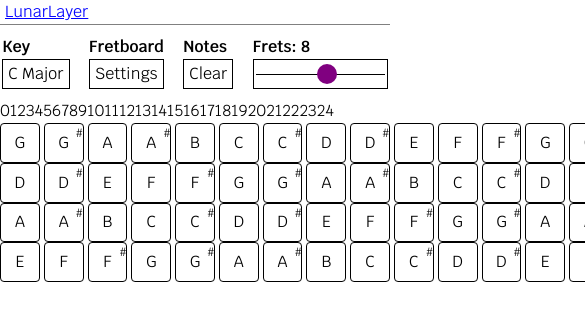
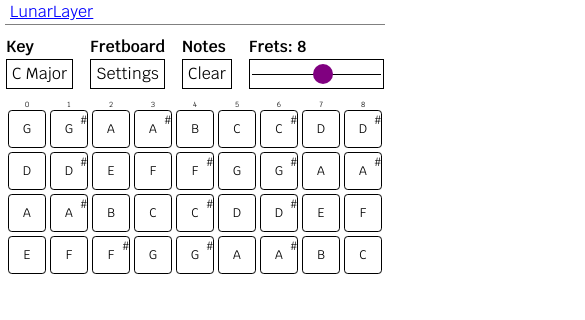
Before and after one commit to LunarLayer/Chord-scale-finder, a React (Create React App) app: page / in a window 390 px wide. Shown: the top 320 px of the page, 585 px wide, since content can reach past the window. Built offline with nearby package versions, Linux system fonts and the light colour scheme.

Commit message:
Fretboard
-Added fret numbering
-Fixed bug, pixel rounding
-Fixed, not all frets were present under 600px

```diff
--- a/src/basics/basics.scss
+++ b/src/basics/basics.scss
@@ -7,19 +7,20 @@
 
   // Notes
   --note_min_width: 20;
+  --note_width: 45;
   --note_max_width: 45;
 }
 
-// #root {
-//   padding: 0 20px;
-// }
-// @media(max-width: 900px) {
-//   #root {
-//     padding: 0 15px;
-//   }
-// }
-// @media(max-width: 600px) {
-//   #root {
-//     padding: 0 5px;
-//   }
-// }
+#root {
+  padding: 0 20px;
+}
+@media(max-width: 900px) {
+  #root {
+    padding: 0 15px;
+  }
+}
+@media(max-width: 600px) {
+  #root {
+    padding: 0 5px;
+  }
+}
--- a/src/components/Display.js
+++ b/src/components/Display.js
@@ -2,12 +2,12 @@ import React, { useContext } from 'react';
 
 import { CSFContext } from '../context/CSFContext';
 
-import NewFretboard from './NewFretboard';
+import Fretboard from './Fretboard';
 import FretboardSettings from './FretboardSettings';
 import KeyChange from './KeyChange';
 
 function RenderView({ view }) {
-  if (view === "fretboard") return <NewFretboard />
+  if (view === "fretboard") return <Fretboard />
   if (view === "fretboardSettings") return <FretboardSettings />
   if (view === "keyChange") return <KeyChange />
 }
--- a/src/components/Fretboard.js
+++ b/src/components/Fretboard.js
@@ -7,125 +7,65 @@ import { CSFContext } from '../context/CSFContext';
 import String from './String';
 
 const Fretboard = () => {
-
+console.log("Fretboard.js");
   const music = useContext(MusicContext);
   const csf = useContext(CSFContext);
 
-  let gap = "";
-  let padding = "";
-
   let fretboard = "";
   let pos = { top: 0, left: 0, x: 0, y: 0 };
-  let fretNumbers = [];
-  let hiddenFretNumbers = [];
+  let fretnumbers = [];
+  let invisibleFretnumbers = [];
 
-  initValues();
+  console.log("before initFretNumbers");
+  console.log(fretnumbers);
   initFretNumbers();
+  console.log("after initFretNumbers");
+  console.log(fretnumbers);
 
   useEffect(() => {
     adaptFontSize();
     initFretboardScroll();
     fixBrowserRounding();
+
+
   });
 
   function fixBrowserRounding() {
-    // let fretboard = document.getElementById('fretboard');
-    // let fretCount = csf.getFretCount();
-    // console.log(fretCount);
-
-
-    // // Round down the notewidth to an integer
-    // let note = document.getElementsByClassName('note')[0];
-    // let roundedNote = Math.floor(note.getBoundingClientRect().width);
-
-    // // what's the total width of the string now? fretboard needs to be that
-    // let stringWidth = ((roundedNote * (fretCount + 1)) + (gap * (fretCount)));
-
-    // // Set fretboard to that
-    // fretboard.style.width = parseInt(stringWidth) + "px";
-
-
-
-
-
-
-    // let fretCount = csf.getFretCount();
-    // console.log("fretCount: " + fretCount);
-    // let fretboard = document.getElementById('fretboard');
-    // let noteWidth = Math.floor(note.getBoundingClientRect().width);
-
-    // console.log("noteWidth: " + noteWidth);
-    // console.log(fretCount);
-
-    // // let windowWidth = csf.windowWidth - (padding * 2);
-    // let newFretboardWidth = ((noteWidth * (fretCount + 1)) + (gap * (fretCount)));
-    // console.log(gap);
-    // console.log(newFretboardWidth);
-
-    // console.log(res);
-    // fretboard.style.marginLeft = parseInt(res) + "px";
-    // fretboard.style.marginRight = parseInt(res) + "px";
-    // console.log("windowWidth: " + windowWidth);
-    // console.log("newFretboardidth: " + newFretboardWidth);
-    // fretboard.style.width = newFretboardWidth + "px";
-    // fretboard.style.width = fretboardWidth + "px";
-    // fretboard.style.border =
-    // let noteWidth = document.getElementsByClassName('note')[0].getBoundingClientRect().width;
-    // console.log(noteWidth);
-    // fretboard = document.getElementById('fretboard');
-    // let total = ((notes * noteWidth)) + ((notes - 1) * gap);
-    // let res = total + 5;
-    // console.log(total);
-    // fretboard.style.maxWidth = res;
-    // console.log(note.getBoundingClientRect().width);
-    // console.log(notes);
-    // // let note = notes[0];
-    // let noteWidth = note.getBoundingClientRect().width;
-    // console.log(noteWidth);
-    // let totalLength = ((notes.length / 4) * noteWidth) + ((notes.length - 1) * gap);
-    // console.log(totalLength);
+    let root = document.documentElement;
+    root.style.setProperty('--note_width', 45);
+    let notes = document.getElementsByClassName('note');
+    let noteWidth = Math.floor(notes[0].getBoundingClientRect().width);
+    root.style.setProperty('--note_width', noteWidth);
   }
 
-  function initValues() {
-    if (csf.windowWidth <= 600) {
-      padding = 5;
-      gap = 4;
-    } else if (csf.windowWidth > 600 && csf.windowWidth <= 900) {
-      padding = 15;
-      gap = 6;
-    } else {
-      padding = 20;
-      gap = 8;
-    }
-  }
+  function initFretNumbers() {
 
-
-  function initFretNumbers() {
-    for (let i = 0; i <= csf.fretCount; i++) { fretNumbers.push(i); }
-    for (let i = csf.fretCount + 1; i <= 24; i++) { hiddenFretNumbers.push(i); }
+    for (let i = 0; i <= csf.fretCount; i++) { fretnumbers.push(i); }
+    for (let i = parseInt(csf.fretCount) + 1; i <= 24; i++) { invisibleFretnumbers.push(i); }
   }
 
   function adaptFontSize() {
     let notes = document.getElementsByClassName('note');
     let fretboard = document.getElementById('fretboard');
-    let fretNumbers = document.getElementById('fretNumbers');
+    let fretnumbers = document.getElementsByClassName('fretnumbers');
     if (notes[0]) {
       let width = notes[0].offsetWidth;
       if (width === 45) {
         fretboard.style.fontSize = "25px";
-        fretNumbers.style.fontSize = "15px";
+        for (let fn of fretnumbers) {
+          fn.style.fontSize = "15px";
+        }
       } else {
         let size = width / 2;
         fretboard.style.fontSize = size + "px";
-        fretNumbers.style.fontSize = (size - 5) + "px";
+        for (let fn of fretnumbers) {
+          fn.style.fontSize = (size - 5) + "px";
+        }
       }
     }
   }
 
   function initFretboardScroll() {
-    fretboard = document.getElementById('fretboard');
-    fretboard.addEventListener('mousedown', mouseDownHandler);
-  }
     const mouseDownHandler = function (e) {
       pos = {
         left: fretboard.scrollLeft,
@@ -134,26 +74,34 @@ const Fretboard = () => {
       document.addEventListener('mousemove', mouseMoveHandler);
       document.addEventListener('mouseup', mouseUpHandler);
     };
+
     const mouseMoveHandler = function (e) {
       const dx = e.clientX - pos.x;
       fretboard.scrollLeft = pos.left - dx;
     };
+
     const mouseUpHandler = function () {
       document.removeEventListener('mousemove', mouseMoveHandler);
       document.removeEventListener('mouseup', mouseUpHandler);
     };
 
-
-
+    fretboard = document.getElementById('fretboard');
+    fretboard.addEventListener('mousedown', mouseDownHandler);
+  }
 
 
   return (
     <>
       <div id='fretboard'>
-        <div id='fretNumbers'>
-          {fretNumbers.map(num => {
+        <div className='fretnumbers'>
+          {fretnumbers.map(num => {
             return <p key={"fretNum_" + num} className="fretnumber">{num}</p>
           })}
+          <div className='invisible'>
+            {invisibleFretnumbers.map(num => {
+              return <p key={"fretNum_" + num} className="fretnumber">{num}</p>
+            })}
+          </div>
         </div>
         {/* make fretnumbers for invisiNotes as well */}
         {music.strings.map(string => {
--- a/src/components/Fretboard.scss
+++ b/src/components/Fretboard.scss
@@ -22,7 +22,8 @@
       scroll-snap-align: start;
     }
 
-  #fretNumbers {
+  .fretnumbers {
+    position: relative;
     display: flex;
     gap: 8px;
     width: 100%;
@@ -32,8 +33,17 @@
       display: flex;
       justify-content: center;
       min-width: calc(var(--note_min_width) * 1px);
-      width: calc(var(--note_max_width) * 1px);
+      width: calc(var(--note_width) * 1px);
       max-width: calc(var(--note_max_width) * 1px);
+    }
+
+    .invisible {
+      position: absolute;
+      display: flex;
+      left: 100%;
+      margin-left: 8px;
+      gap: 8px;
+      width: fit-content;
     }
   }
 }
@@ -42,9 +52,14 @@
   #fretboard {
     gap: 6px;
 
-    #fretNumbers {
+    .fretnumbers {
       gap: 6px;
       margin-bottom: -6px;
+
+      .invisible {
+        gap: 6px;
+        margin-left: 6px;
+      }
     }
   }
 }
@@ -53,9 +68,14 @@
   #fretboard {
     gap: 4px;
 
-    #fretNumbers {
+    .fretnumbers {
       gap: 4px;
       margin-bottom: -4px;
+
+      .invisible {
+        gap: 4px;
+        margin-left: 4px;
+      }
     }
   }
 }
--- a/src/components/NewFretboard.js
+++ /dev/null
@@ -1,59 +0,0 @@
-import React, { useContext, useEffect } from 'react';
-
-import './NewFretboard.scss';
-import { MusicContext } from '../context/MusicContext';
-import { CSFContext } from '../context/CSFContext';
-
-import String from './String';
-
-const Fretboard = () => {
-  const music = useContext(MusicContext);
-  // const csf = useContext(CSFContext);
-
-  let fretNumbers = [0, 1, 2, 3, 4, 5, 6, 7, 8, 9, 10, 11, 12, 13, 14, 15, 16, 17, 18, 19, 20, 21, 22, 23, 24];
-
-  useEffect(() => {
-    // adaptFontSize();
-  });
-
-  function adaptFontSize() {
-    let notes = document.getElementsByClassName('note');
-    let fretboard = document.getElementById('fretboard');
-    let fretNumbers = document.getElementById('fretNumbers');
-    if (notes[0]) {
-      let width = notes[0].offsetWidth;
-      if (width === 45) {
-        fretboard.style.fontSize = "25px";
-        fretNumbers.style.fontSize = "15px";
-      } else {
-        let size = width / 2;
-        fretboard.style.fontSize = size + "px";
-        fretNumbers.style.fontSize = (size - 5) + "px";
-      }
-    }
-  }
-
-  return (
-    <>
-      <div id='fretboard'>
-        <div className='fretnumbers'>
-          {fretNumbers.map(num => {
-            return <p key={"fretNum_" + num} className="fretnumber">{num}</p>
-          })}
-        </div>
-        {/* make fretnumbers for invisiNotes as well */}
-        {music.strings.map(string => {
-          return (
-            <String
-              key={"string_" + string.number}
-              index={string.number}
-              firstNote={string.note}
-            ></String>
-          )
-        })}
-      </div>
-    </>
-  );
-};
-
-export default Fretboard;
--- a/src/components/NewFretboard.scss
+++ /dev/null
@@ -1,5 +0,0 @@
-#fretboard {
-  .fretnumbers {
-    display: flex;
-  }
-}
--- a/src/components/Note.scss
+++ b/src/components/Note.scss
@@ -8,7 +8,7 @@
 
   aspect-ratio: 1/ 1;
   min-width: calc(var(--note_min_width) * 1px);
-  width: calc(var(--note_max_width) * 1px);
+  width: calc(var(--note_width) * 1px);
   max-width: calc(var(--note_max_width) * 1px);
 
   border: 1px solid black;
--- a/src/components/Slider.js
+++ b/src/components/Slider.js
@@ -3,7 +3,7 @@ import React, { useContext } from 'react';
 import './Slider.scss';
 import { CSFContext } from '../context/CSFContext';
 
-const Slider = ({ max }) => {
+const Slider = () => {
   // console.log("slider.js");
   const csf = useContext(CSFContext);
 
--- a/src/components/String.js
+++ b/src/components/String.js
@@ -25,7 +25,7 @@ const String = ({ index, firstNote, type }) => {
     pointer = (offset++) % music.notes.length;
     notes.push(music.notes[pointer]);
   }
-  for (let i = 0; i < parseInt(csf.fretCap) - csf.fretCount; i++) {
+  for (let i = 0; i < 24 - csf.fretCount; i++) {
     pointer = (i + offset) % music.notes.length;
     invisibleNotes.push(music.notes[pointer]);
   }
--- a/src/context/CSFContext.js
+++ b/src/context/CSFContext.js
@@ -56,7 +56,7 @@ export default function CSFContextProvider({ children }) {
 
 
   function updateFrets(windowWidth) {
-    // Initialize optimal values
+    // TODO: CHeck if this needs to be replaced with getFretCount & getFretCrap
     let newFretCap = (Math.floor(((windowWidth - (padding * 2)) + gap) / (noteMinWidth + gap))) - 1;
     let newFretCount = (Math.floor(((windowWidth - (padding * 2)) + gap) / (noteMaxWidth + gap))) + 1;
     if (newFretCap > 24) newFretCap = 24;
```
Lines whose indentation alone changed are shown as unchanged.
